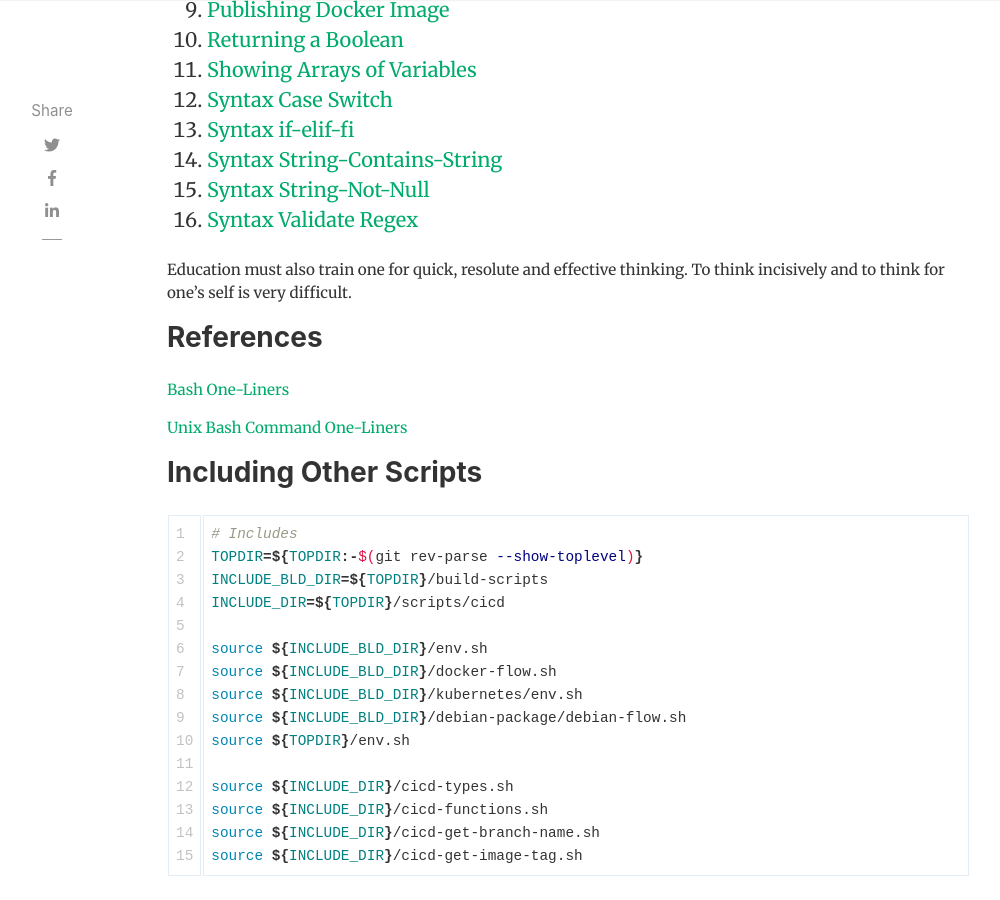
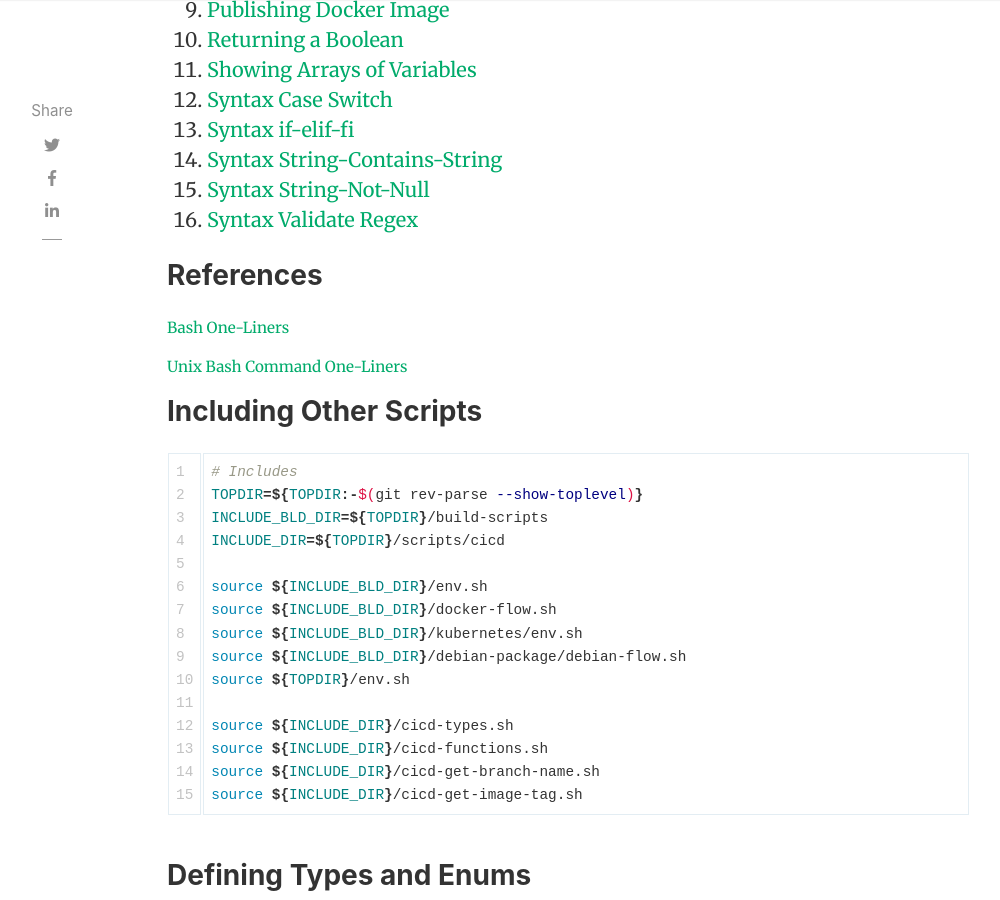
Before and after one commit to goalfred-dev/goalfred-dev.github.io, a Jekyll site: the page built from _posts/2021-06-23-bash-cheat-sheet.md, in a window 1280 px wide and 900 px high, scrolled down 764 px. Shown: the whole window, without its empty margins (118-1118 px from the left). Built offline with Jekyll 4.4.1, drawn with Linux system fonts in a browser that asks for light colours; nearby versions of some CDN libraries; comment, search, counter and statistics services are not loaded.

Commit message:
Removed test

```diff
--- a/_posts/2021-06-23-bash-cheat-sheet.md
+++ b/_posts/2021-06-23-bash-cheat-sheet.md
@@ -8,8 +8,6 @@ hidden: false
 toc: true
 beforetoc: "Examples of bash scripts and syntax."
 ---
-
-Education must also train one for quick, resolute and effective thinking. To think incisively and to think for one’s self is very difficult.
 
 ### References
 
```
